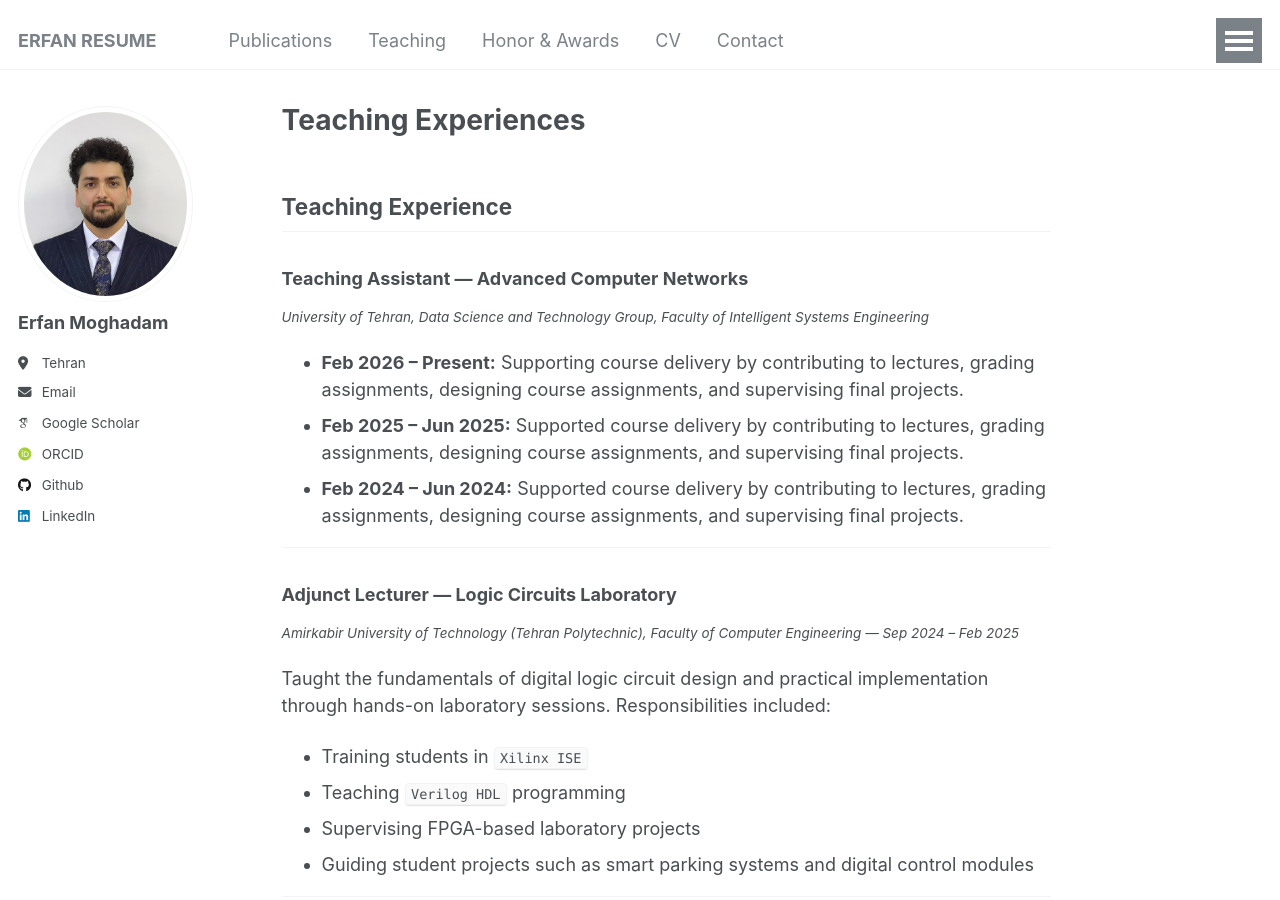
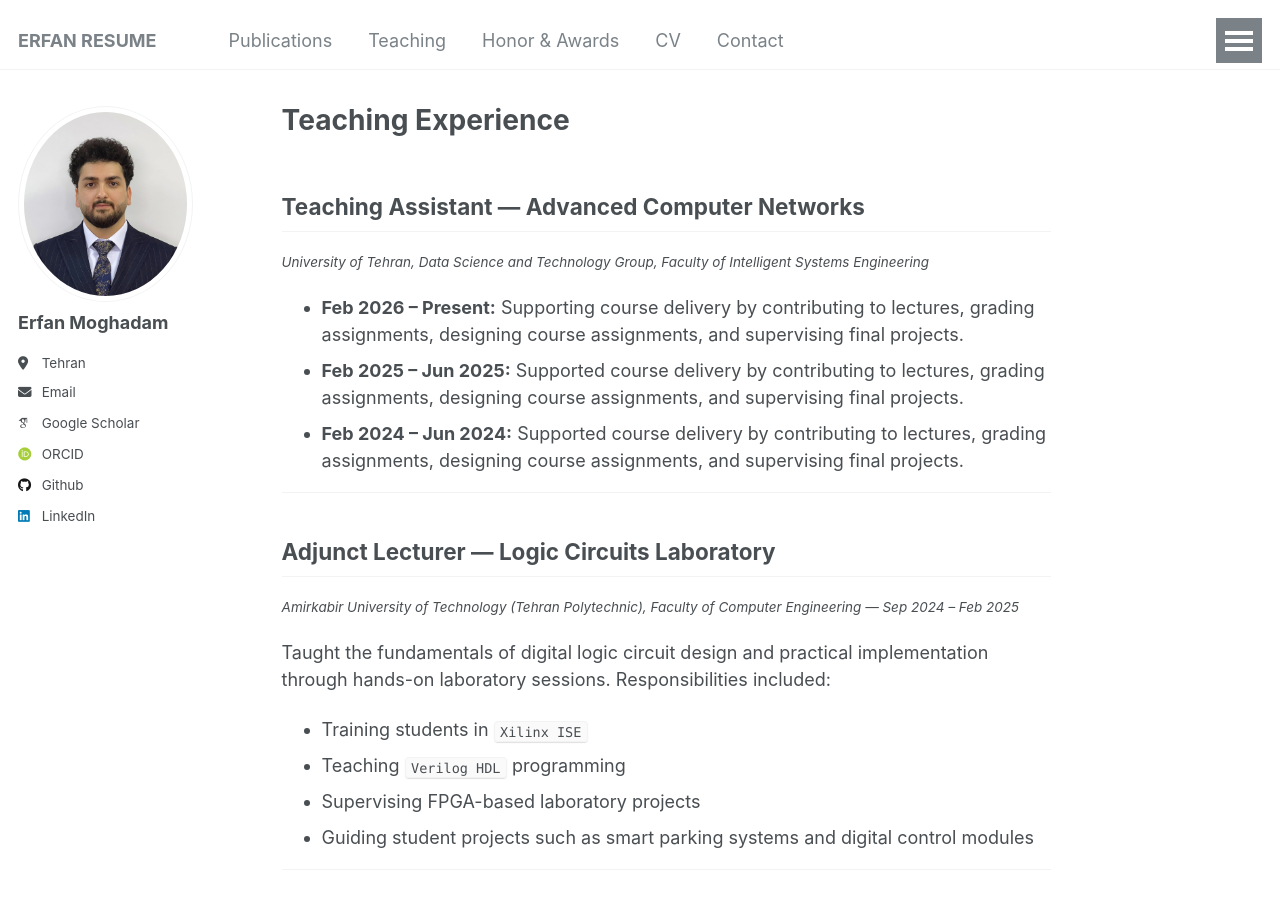
Before and after one commit to erfanresume/erfanresume.github.io, a Jekyll site: the page built from _pages/teaching.md, in a window 1280 px wide and 900 px high. Built offline with Jekyll 4.4.1, drawn with Linux system fonts in a browser that asks for light colours; some web fonts are replaced.

Commit message:
Update teaching.md

```diff
--- a/_pages/teaching.md
+++ b/_pages/teaching.md
@@ -1,13 +1,12 @@
 ---
 permalink: /teaching/
-title: "Teaching Experiences"
+title: "Teaching Experience"
 author_profile: true
 redirect_from:
 ---
 
-## Teaching Experience
 
-### Teaching Assistant — Advanced Computer Networks
+## Teaching Assistant — Advanced Computer Networks
 <sub>*University of Tehran, Data Science and Technology Group, Faculty of Intelligent Systems Engineering*</sub>
 
 - **Feb 2026 – Present:** Supporting course delivery by contributing to lectures, grading assignments, designing course assignments, and supervising final projects.
@@ -16,7 +15,7 @@ redirect_from:
 
 ---
 
-### Adjunct Lecturer — Logic Circuits Laboratory
+## Adjunct Lecturer — Logic Circuits Laboratory
 <sub>*Amirkabir University of Technology (Tehran Polytechnic), Faculty of Computer Engineering — Sep 2024 – Feb 2025*</sub>
 
 Taught the fundamentals of digital logic circuit design and practical implementation through hands-on laboratory sessions. Responsibilities included:
@@ -28,7 +27,7 @@ Taught the fundamentals of digital logic circuit design and practical implementa
 
 ---
 
-### Teaching Assistant — Computer Engineering Courses
+## Teaching Assistant — Computer Engineering Courses
 <sub>*Kharazmi University, Faculty of Computer Engineering — Tehran, Iran | September 2023 – February 2024*</sub>
 
 - **Advanced Computer Architecture:** Assisted in teaching advanced computer architecture concepts and supported students with coursework, assignments, and technical discussions related to processor design, memory hierarchy, pipelining, and parallel computing.
@@ -39,7 +38,7 @@ Taught the fundamentals of digital logic circuit design and practical implementa
 
 ---
 
-### Teaching Assistant — Natural Language and Speech Processing
+## Teaching Assistant — Natural Language and Speech Processing
 <sub>*University of Zanjan, Faculty of Computer Engineering — Zanjan, Iran | September 2020 – February 2021*</sub>
 
 Assisted in course delivery by supporting lectures, guiding students through fundamental concepts of natural language processing and speech processing, evaluating assignments, and providing technical support for student projects.
```
